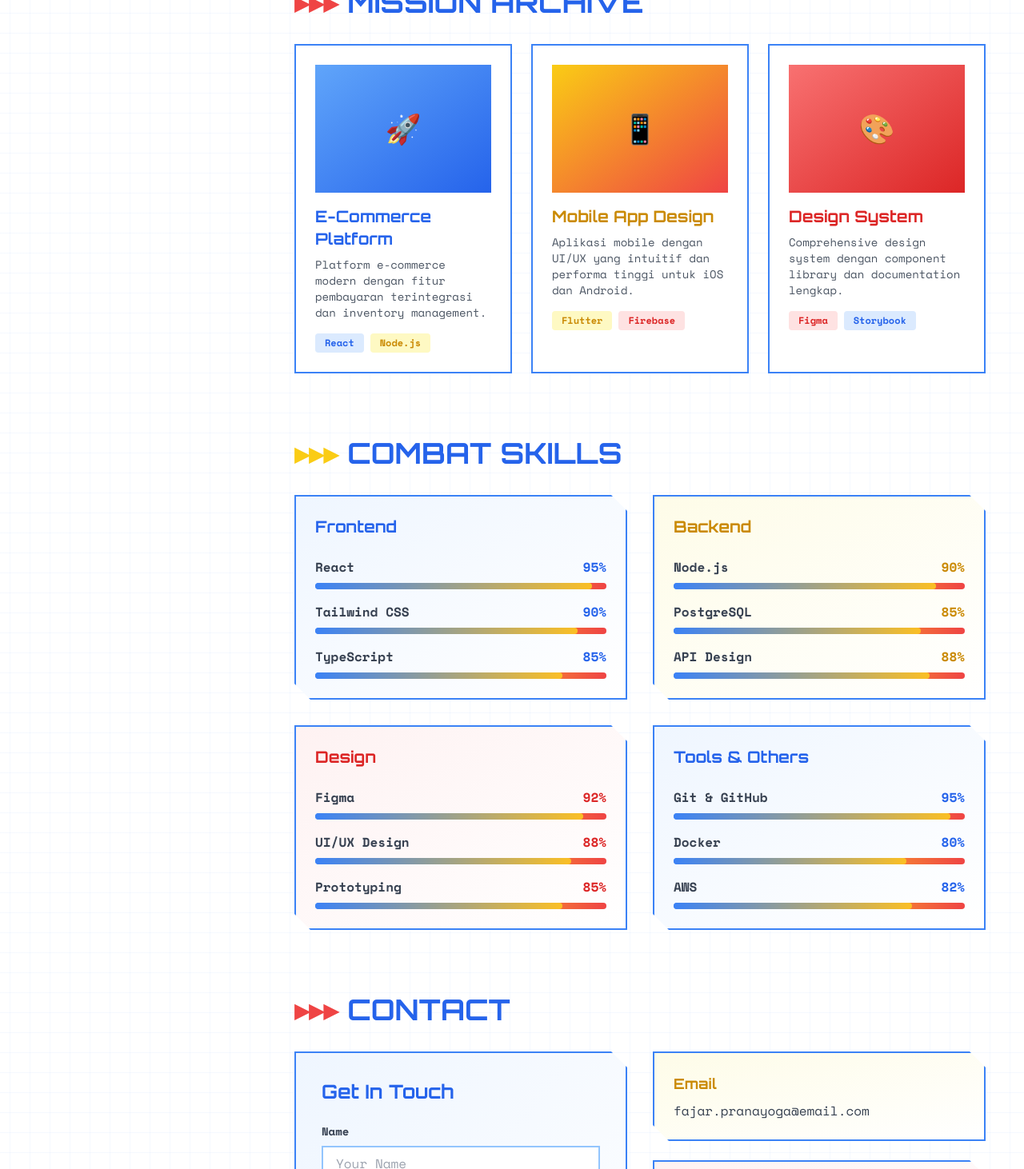
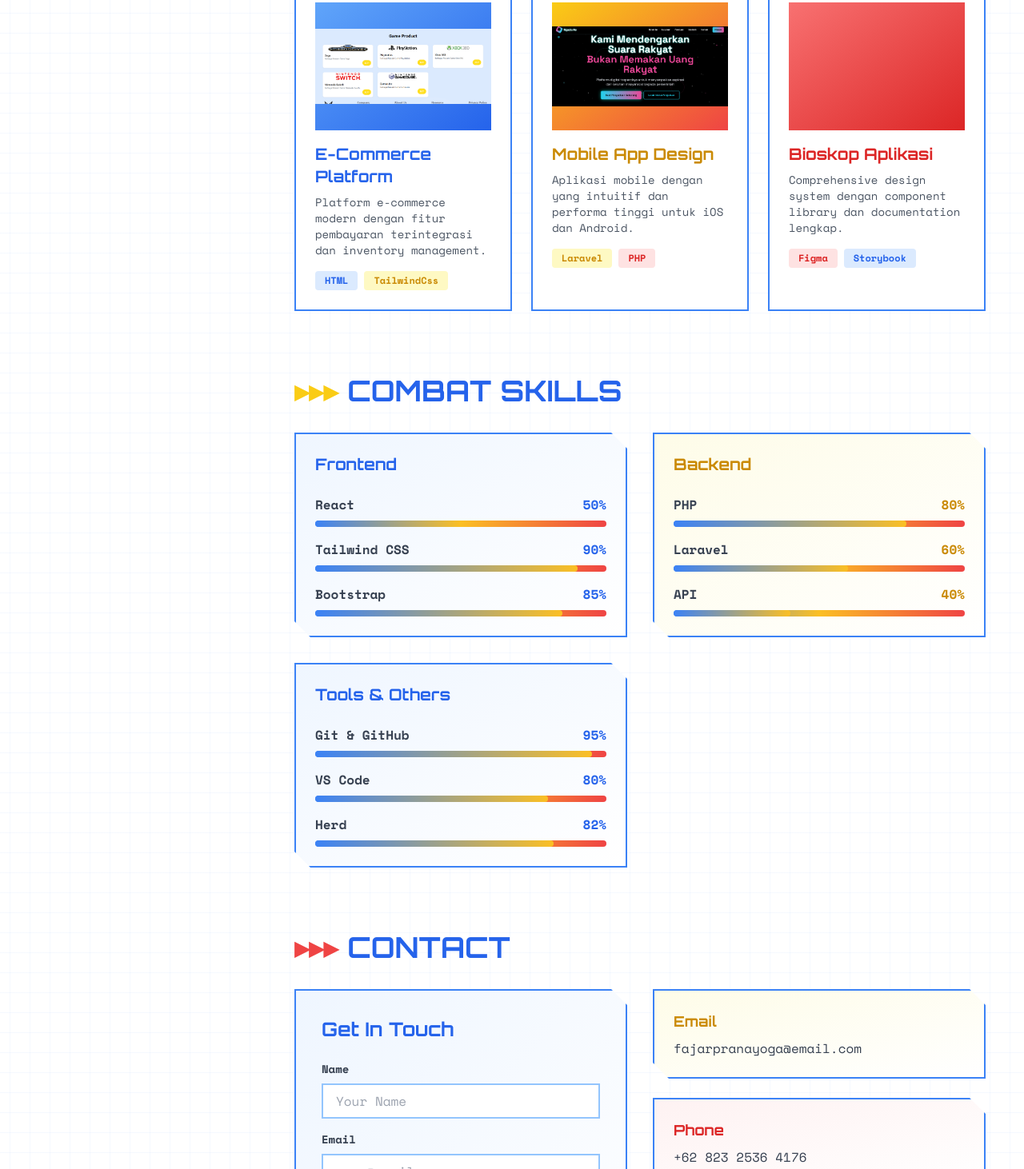
Before and after one commit to zeon0505/project-website-portofolio-fajar-pranayoga-250458302021, a plain HTML site: page index.html in a window 1280 px wide. Shown: the part 821-2283 px from the top of the page at 80% size. Drawn offline with nearby package versions, Linux system fonts and the light colour scheme.

Commit message:
update fitur terbaru

```diff
--- a/gundam.html
+++ b/index.html
@@ -171,11 +171,11 @@
             <div class="space-y-4 mb-12">
                 <div class="bg-blue-500 bg-opacity-10 p-3 border-l-2 border-blue-500">
                     <p class="text-xs text-gray-400">EXPERIENCE</p>
-                    <p class="text-lg font-bold text-blue-300">5+ Years</p>
+                    <p class="text-lg font-bold text-blue-300">6+ Mounth</p>
                 </div>
                 <div class="bg-yellow-500 bg-opacity-10 p-3 border-l-2 border-yellow-500">
                     <p class="text-xs text-gray-400">PROJECTS</p>
-                    <p class="text-lg font-bold text-yellow-300">20+</p>
+                    <p class="text-lg font-bold text-yellow-300">9+</p>
                 </div>
                 <div class="bg-red-500 bg-opacity-10 p-3 border-l-2 border-red-500">
                     <p class="text-xs text-gray-400">CLIENTS</p>
@@ -187,14 +187,14 @@
             <div class="space-y-3">
                 <p class="text-xs text-gray-500 uppercase tracking-widest">CONNECT</p>
                 <div class="flex gap-3">
-                    <a href="#" class="w-10 h-10 bg-blue-500 hover:bg-yellow-400 flex items-center justify-center transition-all duration-300 geometric-border text-white hover:text-slate-900 font-bold">
-                        GH
+                    <a href="https://www.instagram.com/zeshinn_/" class="w-10 h-10 bg-blue-500 hover:bg-yellow-400 flex items-center justify-center transition-all duration-300 geometric-border text-white hover:text-slate-900 font-bold">
+                        IG
                     </a>
-                    <a href="#" class="w-10 h-10 bg-blue-500 hover:bg-red-500 flex items-center justify-center transition-all duration-300 geometric-border text-white font-bold">
-                        LI
+                    <a href="https://x.com/FajarPrana79951" class="w-10 h-10 bg-blue-500 hover:bg-red-500 flex items-center justify-center transition-all duration-300 geometric-border text-white font-bold">
+                        X
                     </a>
-                    <a href="#" class="w-10 h-10 bg-blue-500 hover:bg-yellow-400 flex items-center justify-center transition-all duration-300 geometric-border text-white hover:text-slate-900 font-bold">
-                        TW
+                    <a href="https://www.linkedin.com/in/fajar-pranayoga-809a48372?utm_source=share&utm_campaign=share_via&utm_content=profile&utm_medium=android_app" class="w-10 h-10 bg-blue-500 hover:bg-yellow-400 flex items-center justify-center transition-all duration-300 geometric-border text-white hover:text-slate-900 font-bold">
+                        LD
                     </a>
                 </div>
             </div>
@@ -207,7 +207,7 @@
                 <div class="flex items-center justify-between mb-4">
                     <div>
                         <h1 class="text-5xl font-black text-blue-600 glow-text mb-2">FAJAR PRANAYOGA</h1>
-                        <p class="text-xl text-gray-600">Full Stack Developer & UI/UX Designer</p>
+                        <p class="text-xl text-gray-600">Full Stack Developer</p>
                     </div>
                     <div class="text-6xl opacity-20">⚙️</div>
                 </div>
@@ -223,14 +223,13 @@
                     <div class="geometric-border p-8 bg-gradient-to-br from-blue-50 to-white">
                         <h3 class="text-2xl font-bold text-blue-600 mb-4">Mission</h3>
                         <p class="text-gray-700 leading-relaxed">
-                            Saya adalah seorang FULL STACK developer yang passionate dalam menciptakan solusi digital yang inovatif dan user-friendly. Dengan pengalaman lebih dari 2 tahun, saya telah membantu berbagai klien mengubah visi mereka menjadi kenyataan.
+                            Saya adalah seorang FULL STACK developer yang passionate dalam menciptakan solusi digital yang inovatif dan user-friendly. Dengan pengalaman lebih dari 6 bulan
                         </p>
                     </div>
                     <div class="geometric-border p-8 bg-gradient-to-br from-yellow-50 to-white">
                         <h3 class="text-2xl font-bold text-yellow-600 mb-4">Expertise</h3>
                         <ul class="space-y-2 text-gray-700">
                             <li class="flex items-center gap-2"><span class="text-red-500">●</span> Web Development</li>
-                            <li class="flex items-center gap-2"><span class="text-blue-500">●</span> UI/UX Design</li>
                             <li class="flex items-center gap-2"><span class="text-yellow-500">●</span> Mobile Apps</li>
                             <li class="flex items-center gap-2"><span class="text-red-500">●</span> Database Design</li>
                         </ul>
@@ -247,35 +246,35 @@
                     <!-- Project 1 -->
                     <div class="project-card p-6 bg-white">
                         <div class="h-40 bg-gradient-to-br from-blue-400 to-blue-600 mb-4 flex items-center justify-center text-white text-4xl">
-                            🚀
+                            <img src="image/Screenshot 2025-10-28 175618.png" alt="">
                         </div>
                         <h3 class="text-xl font-bold text-blue-600 mb-2">E-Commerce Platform</h3>
                         <p class="text-gray-600 text-sm mb-4">Platform e-commerce modern dengan fitur pembayaran terintegrasi dan inventory management.</p>
                         <div class="flex gap-2 flex-wrap">
-                            <span class="px-3 py-1 bg-blue-100 text-blue-600 text-xs font-bold rounded">React</span>
-                            <span class="px-3 py-1 bg-yellow-100 text-yellow-600 text-xs font-bold rounded">Node.js</span>
+                            <span class="px-3 py-1 bg-blue-100 text-blue-600 text-xs font-bold rounded">HTML</span>
+                            <span class="px-3 py-1 bg-yellow-100 text-yellow-600 text-xs font-bold rounded">TailwindCss</span>
                         </div>
                     </div>
 
                     <!-- Project 2 -->
                     <div class="project-card p-6 bg-white">
                         <div class="h-40 bg-gradient-to-br from-yellow-400 to-red-500 mb-4 flex items-center justify-center text-white text-4xl">
-                            📱
+                            <img src="image/Screenshot 2025-10-28 200145.png" alt="">
                         </div>
                         <h3 class="text-xl font-bold text-yellow-600 mb-2">Mobile App Design</h3>
-                        <p class="text-gray-600 text-sm mb-4">Aplikasi mobile dengan UI/UX yang intuitif dan performa tinggi untuk iOS dan Android.</p>
+                        <p class="text-gray-600 text-sm mb-4">Aplikasi mobile dengan yang intuitif dan performa tinggi untuk iOS dan Android.</p>
                         <div class="flex gap-2 flex-wrap">
-                            <span class="px-3 py-1 bg-yellow-100 text-yellow-600 text-xs font-bold rounded">Flutter</span>
-                            <span class="px-3 py-1 bg-red-100 text-red-600 text-xs font-bold rounded">Firebase</span>
+                            <span class="px-3 py-1 bg-yellow-100 text-yellow-600 text-xs font-bold rounded">Laravel</span>
+                            <span class="px-3 py-1 bg-red-100 text-red-600 text-xs font-bold rounded">PHP</span>
                         </div>
                     </div>
 
                     <!-- Project 3 -->
                     <div class="project-card p-6 bg-white">
                         <div class="h-40 bg-gradient-to-br from-red-400 to-red-600 mb-4 flex items-center justify-center text-white text-4xl">
-                            🎨
+                            <img src="" alt="">
                         </div>
-                        <h3 class="text-xl font-bold text-red-600 mb-2">Design System</h3>
+                        <h3 class="text-xl font-bold text-red-600 mb-2">Bioskop Aplikasi</h3>
                         <p class="text-gray-600 text-sm mb-4">Comprehensive design system dengan component library dan documentation lengkap.</p>
                         <div class="flex gap-2 flex-wrap">
                             <span class="px-3 py-1 bg-red-100 text-red-600 text-xs font-bold rounded">Figma</span>
@@ -298,10 +297,10 @@
                             <div>
                                 <div class="flex justify-between mb-2">
                                     <span class="font-bold text-gray-700">React</span>
-                                    <span class="text-blue-600 font-bold">95%</span>
+                                    <span class="text-blue-600 font-bold">50%</span>
                                 </div>
                                 <div class="skill-bar">
-                                    <div class="skill-fill" style="width: 95%"></div>
+                                    <div class="skill-fill" style="width: 50%"></div>
                                 </div>
                             </div>
                             <div>
@@ -315,7 +314,7 @@
                             </div>
                             <div>
                                 <div class="flex justify-between mb-2">
-                                    <span class="font-bold text-gray-700">TypeScript</span>
+                                    <span class="font-bold text-gray-700">Bootstrap</span>
                                     <span class="text-blue-600 font-bold">85%</span>
                                 </div>
                                 <div class="skill-bar">
@@ -331,67 +330,35 @@
                         <div class="space-y-4">
                             <div>
                                 <div class="flex justify-between mb-2">
-                                    <span class="font-bold text-gray-700">Node.js</span>
-                                    <span class="text-yellow-600 font-bold">90%</span>
+                                    <span class="font-bold text-gray-700">PHP</span>
+                                    <span class="text-yellow-600 font-bold">80%</span>
                                 </div>
                                 <div class="skill-bar">
-                                    <div class="skill-fill" style="width: 90%"></div>
+                                    <div class="skill-fill" style="width: 80%"></div>
                                 </div>
                             </div>
                             <div>
                                 <div class="flex justify-between mb-2">
-                                    <span class="font-bold text-gray-700">PostgreSQL</span>
-                                    <span class="text-yellow-600 font-bold">85%</span>
+                                    <span class="font-bold text-gray-700">Laravel</span>
+                                    <span class="text-yellow-600 font-bold">60%</span>
                                 </div>
                                 <div class="skill-bar">
-                                    <div class="skill-fill" style="width: 85%"></div>
+                                    <div class="skill-fill" style="width: 60%"></div>
                                 </div>
                             </div>
                             <div>
                                 <div class="flex justify-between mb-2">
-                                    <span class="font-bold text-gray-700">API Design</span>
-                                    <span class="text-yellow-600 font-bold">88%</span>
+                                    <span class="font-bold text-gray-700">API</span>
+                                    <span class="text-yellow-600 font-bold">40%</span>
                                 </div>
                                 <div class="skill-bar">
-                                    <div class="skill-fill" style="width: 88%"></div>
+                                    <div class="skill-fill" style="width: 40%"></div>
                                 </div>
                             </div>
                         </div>
                     </div>
 
-                    <!-- Design -->
-                    <div class="geometric-border p-6 bg-gradient-to-br from-red-50 to-white">
-                        <h3 class="text-xl font-bold text-red-600 mb-6">Design</h3>
-                        <div class="space-y-4">
-                            <div>
-                                <div class="flex justify-between mb-2">
-                                    <span class="font-bold text-gray-700">Figma</span>
-                                    <span class="text-red-600 font-bold">92%</span>
-                                </div>
-                                <div class="skill-bar">
-                                    <div class="skill-fill" style="width: 92%"></div>
-                                </div>
-                            </div>
-                            <div>
-                                <div class="flex justify-between mb-2">
-                                    <span class="font-bold text-gray-700">UI/UX Design</span>
-                                    <span class="text-red-600 font-bold">88%</span>
-                                </div>
-                                <div class="skill-bar">
-                                    <div class="skill-fill" style="width: 88%"></div>
-                                </div>
-                            </div>
-                            <div>
-                                <div class="flex justify-between mb-2">
-                                    <span class="font-bold text-gray-700">Prototyping</span>
-                                    <span class="text-red-600 font-bold">85%</span>
-                                </div>
-                                <div class="skill-bar">
-                                    <div class="skill-fill" style="width: 85%"></div>
-                                </div>
-                            </div>
-                        </div>
-                    </div>
+
 
                     <!-- Tools -->
                     <div class="geometric-border p-6 bg-gradient-to-br from-blue-50 to-white">
@@ -408,7 +375,7 @@
                             </div>
                             <div>
                                 <div class="flex justify-between mb-2">
-                                    <span class="font-bold text-gray-700">Docker</span>
+                                    <span class="font-bold text-gray-700">VS Code</span>
                                     <span class="text-blue-600 font-bold">80%</span>
                                 </div>
                                 <div class="skill-bar">
@@ -417,7 +384,7 @@
                             </div>
                             <div>
                                 <div class="flex justify-between mb-2">
-                                    <span class="font-bold text-gray-700">AWS</span>
+                                    <span class="font-bold text-gray-700">Herd</span>
                                     <span class="text-blue-600 font-bold">82%</span>
                                 </div>
                                 <div class="skill-bar">
@@ -459,15 +426,15 @@
                     <div class="space-y-6">
                         <div class="geometric-border p-6 bg-gradient-to-br from-yellow-50 to-white">
                             <h4 class="text-lg font-bold text-yellow-600 mb-2">Email</h4>
-                            <p class="text-gray-700">fajar.pranayoga@email.com</p>
+                            <p class="text-gray-700">fajarpranayoga@email.com</p>
                         </div>
                         <div class="geometric-border p-6 bg-gradient-to-br from-red-50 to-white">
                             <h4 class="text-lg font-bold text-red-600 mb-2">Phone</h4>
-                            <p class="text-gray-700">+62 812 3456 7890</p>
+                            <p class="text-gray-700">+62 823 2536 4176</p>
                         </div>
                         <div class="geometric-border p-6 bg-gradient-to-br from-blue-50 to-white">
                             <h4 class="text-lg font-bold text-blue-600 mb-2">Location</h4>
-                            <p class="text-gray-700">Jakarta, Indonesia</p>
+                            <p class="text-gray-700">Bogor, Indonesia</p>
                         </div>
                     </div>
                 </div>
```
Also changed, not shown: image/Screenshot 2025-10-28 175618.png (added), image/Screenshot 2025-10-28 200145.png (added), 1 other file.
